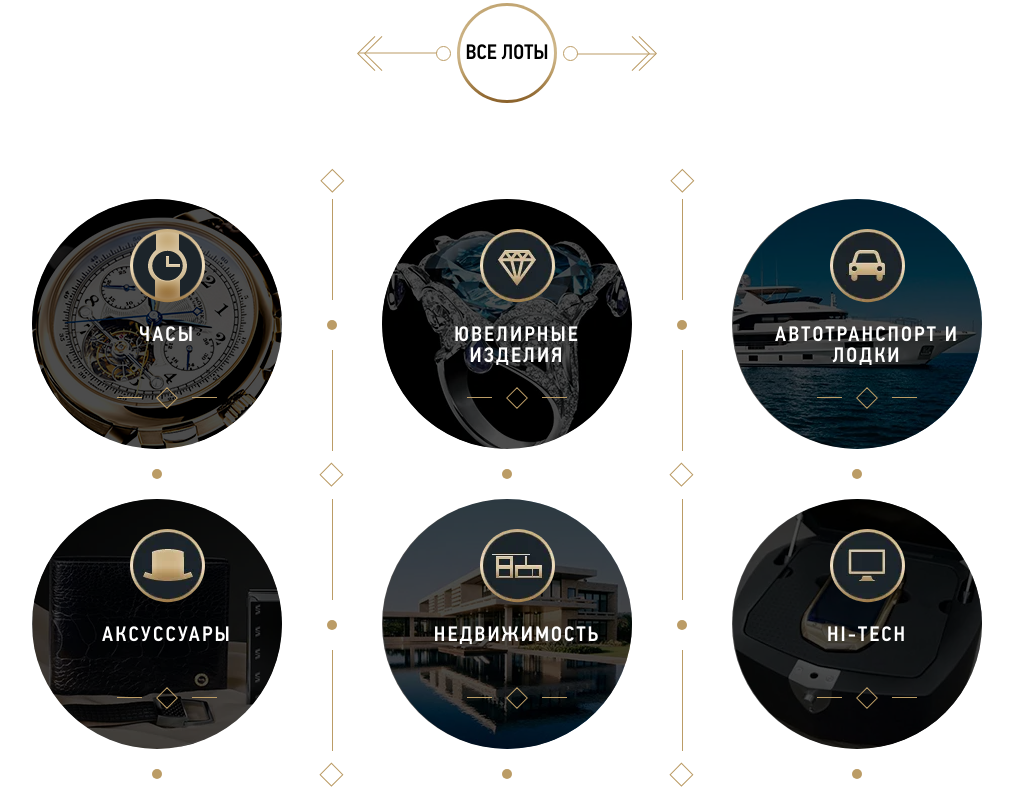
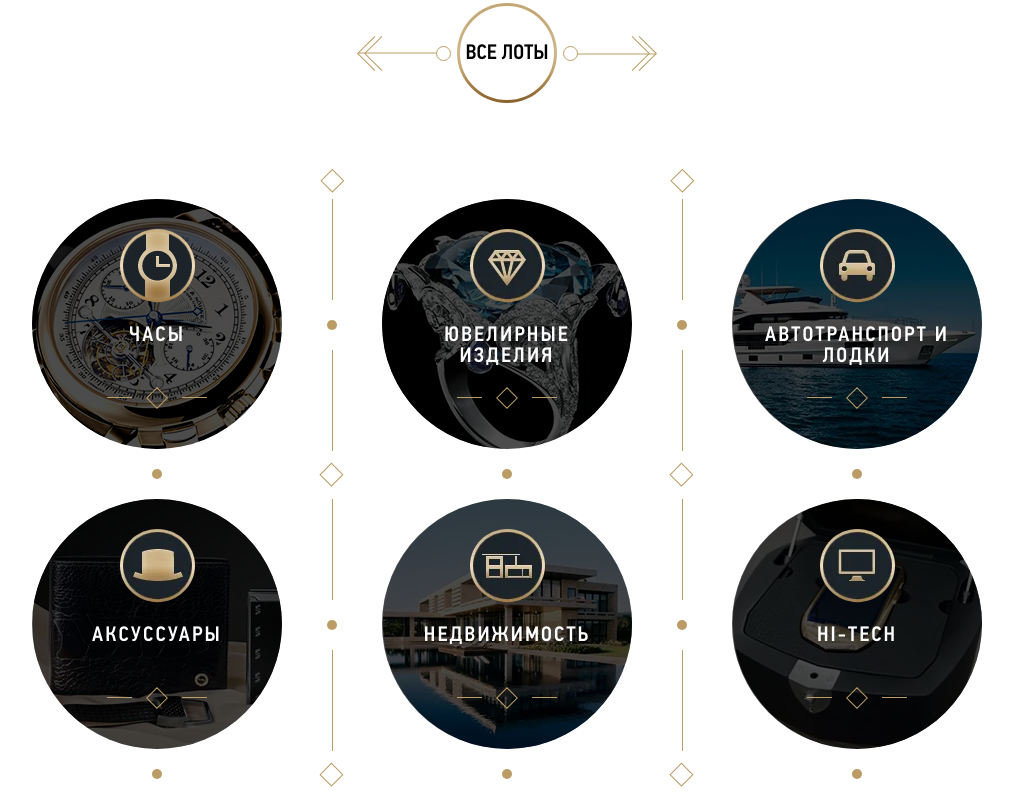
Before and after one commit to TaranDm/luxtrader, a website: page #src/index.html in a window 1280 px wide. Shown: the part 1360-2155 px from the top of the page, without its empty margins (133-1146 px from the left). Drawn offline with nearby package versions, Linux system fonts and the light colour scheme; files that its build step writes are made by us from their sources; files whose address does not match are found by name; a web font is replaced by a local one.

Commit message:
fixed a bag in the section 'categories'

```diff
--- a/#src/scss/style.scss
+++ b/#src/scss/style.scss
@@ -972,7 +972,7 @@ margin-left: -2px;
   }
 }
 .item  {
-  padding: 30px 10px 40px 30px;
+  padding: 30px 30px 40px 30px;
   height: 250px;
   width: 250px;
   text-align: center;
```
Also changed, not shown: Luxstrasder/css/style.css, Luxstrasder/css/style.min.css, 2 other files.
